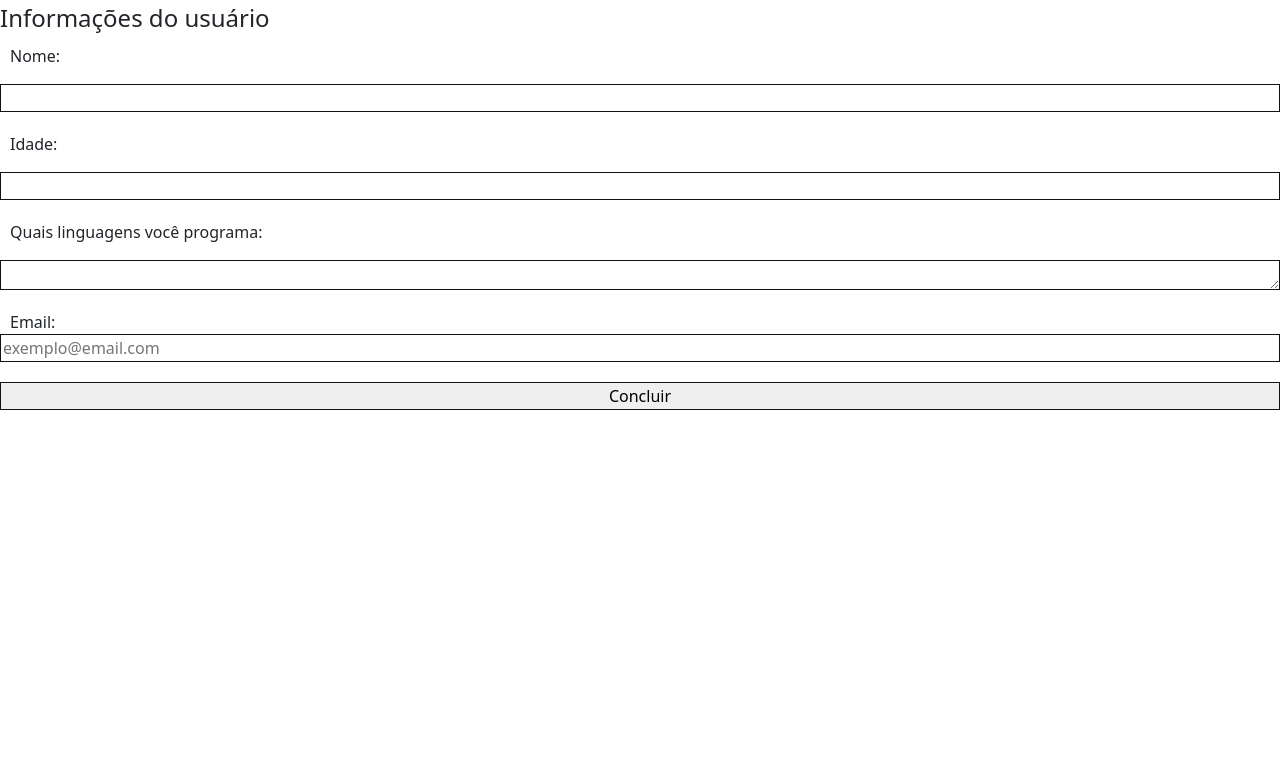
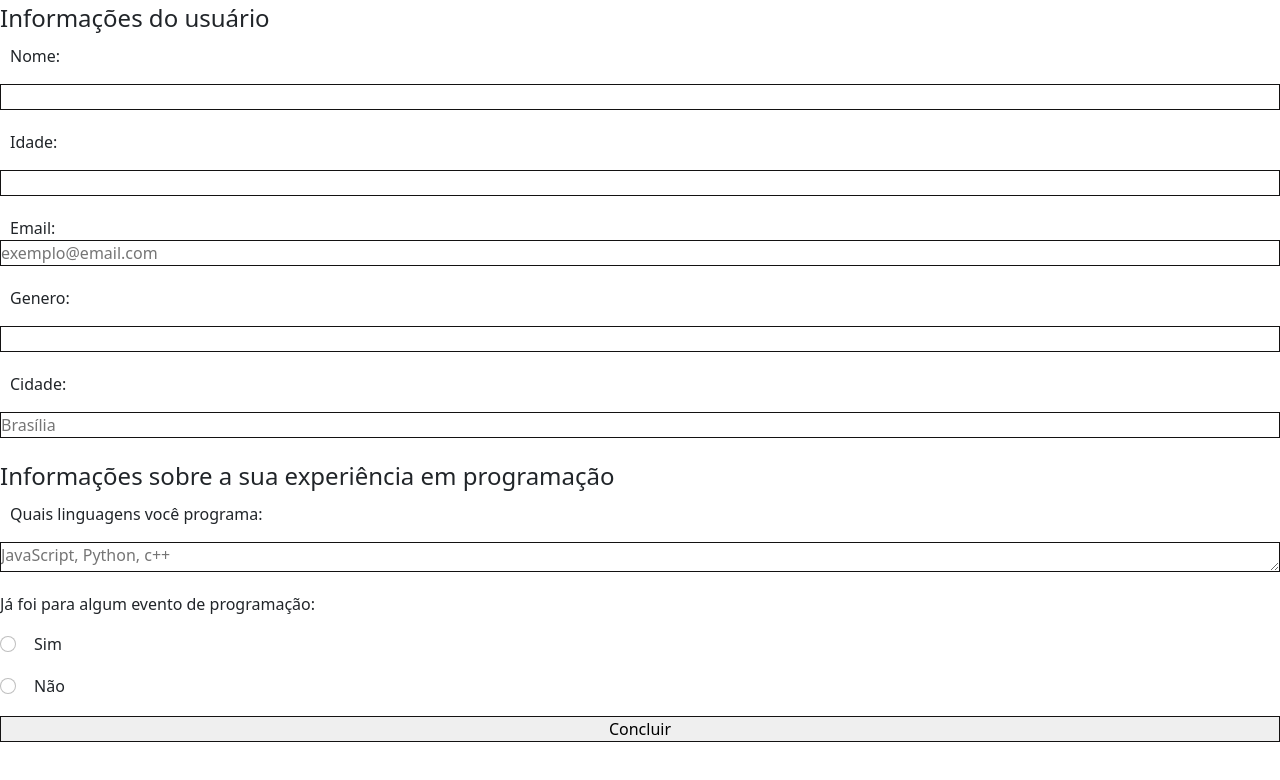
Before and after one commit to joaovictor1516/formulario_usando_angular, an Angular app: page / in a window 1280 px wide. Shown: the top 780 px of the page. Built offline with nearby package versions, Linux system fonts and the light colour scheme.

Commit message:
adicionando mais elementos ao formulario e comecando a usar o bootstrap

```diff
--- a/package.json
+++ b/package.json
@@ -18,7 +18,7 @@
     "@angular/platform-browser": "^14.2.0",
     "@angular/platform-browser-dynamic": "^14.2.0",
     "@angular/router": "^14.2.0",
-    "bootstrap": "^5.2.1",
+    "bootstrap": "^5.2.3",
     "jquery": "^3.6.1",
     "postcss": "^8.4.16",
     "rxjs": "~7.5.0",
--- a/src/app/app.component.html
+++ b/src/app/app.component.html
@@ -7,12 +7,32 @@
     <label for="idade"><p><span>Idade</span>:</p></label>
       <input type="number" name="idade" id="idade">
 
-    <label for="liguagens"><p><span>Quais linguagens você programa</span>:</label>
-      <textarea name="linguagens" id="linguagens" value="JavaScript, Python, c++"></textarea>
-
     <label for="email"><span>Email</span>:</label>
       <input type="email" name="email" id="email" placeholder="exemplo@email.com">
 
-      <input type="submit" value="Concluir">
-</fieldset>
+    <label for="genero"><p><span>Genero</span>:</p></label>
+      <input type="text" name="genero" id="genero">
+
+    <label for="cidade"><p><span>Cidade</span>:</p></label>
+      <input type="text" name="cidade" id="cidade" placeholder="Brasília">
+  </fieldset>
+
+  <fieldset>
+    <legend>Informações sobre a sua experiência em programação</legend>
+    <label for="liguagens"><p><span>Quais linguagens você programa</span>:</label>
+      <textarea name="linguagens" id="linguagens" placeholder="JavaScript, Python, c++"></textarea>
+
+    <p><span>Já foi para algum evento de programação</span>:</p>
+      <div class="form-check disabled">
+        <input type="radio" name="evento" id="eventoSim" class="form-check-input" value="sim">
+        <label for="eventoSim" class="form-check-label">Sim</label>
+      </div>
+
+      <div class="form-check disable">
+        <input type="radio" name="evento" id="eventoNao" class="form-check-input" value="nao">
+        <label for="eventoNao" class="form-check-label">Não</label>
+      </div>
+
+    <input type="submit" value="Concluir">
+  </fieldset>
 </form>
--- a/src/styles.css
+++ b/src/styles.css
@@ -1,5 +1,6 @@
 *{
     margin: 0;
+    padding: 0;
 }
 
 
@@ -12,6 +13,7 @@ fieldset{
 label{
     margin-left: 10px;
     font-size: medium;
+    display: inline;
 }
 
 input, textarea{
@@ -20,5 +22,5 @@ input, textarea{
 }
 
 textarea{
-    height: 30px
+    height: 30px;
 }
```
Also changed, not shown: 1 other file (tests, documents, lock files or other folders).
